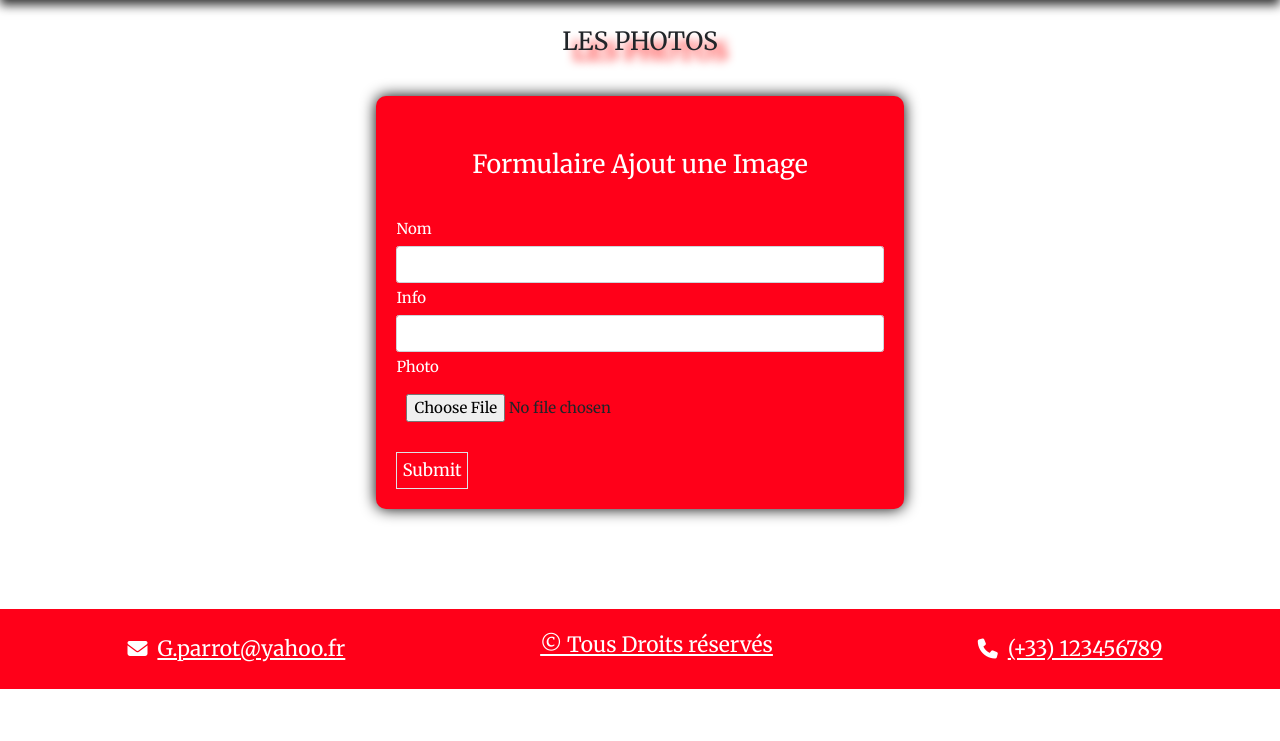
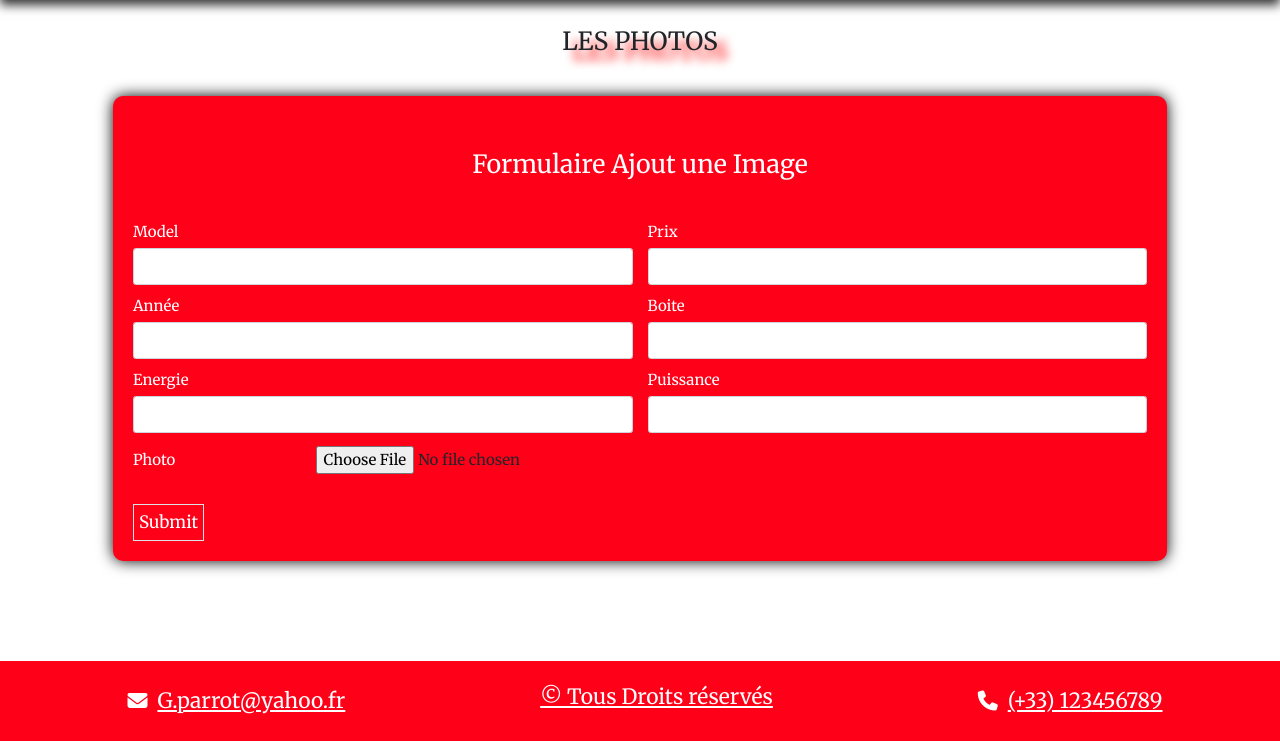
Before and after one commit to akkramm00/GARAGE-V_PARROT, a PHP site: page /pictures.php in a window 1280 px wide. Shown: the part 104-845 px from the top of the page. Before the commit the page ends 793 px from the top, so only its background shows below. Run offline with PHP 8.4, Linux system fonts and the light colour scheme; some web fonts are replaced.

Commit message:
add all modification of all codes

```diff
--- a/Templates/addImg.php
+++ b/Templates/addImg.php
@@ -16,8 +16,10 @@
         padding: 2rem;
         box-shadow: 0 0 15px black;
         border-radius: 1rem;
+    }
 
-
+    .bg:hover {
+        background: #000;
     }
 
     .border {
@@ -32,7 +34,7 @@
             <h1>LES PHOTOS</h1>
         </div>
     </div>
-    <div class="container bg col-md-5 col-md-offset-3 ">
+    <div class="container bg col col-10 col-md-offset-3 ">
         <div class="panel panel-info ">
             <div class="panel-heading text-center  text-white fs-1 py-5">
                 Formulaire Ajout une Image
@@ -40,20 +42,38 @@
             <div class="panel-body ">
                 <form method="post" action="" enctype="multipart/form-data">
                     <div class="form-group row">
-                        <label class="col-sm-2 col-form-label text-white ">Nom</label><br>
-                        <div class="col-sm-12">
-                            <input type="text" name="textnom" class="form-control p-3">
+                        <div class="col-sm-12 col-md-6 my-1">
+                            <label class="col-sm-2 col-form-label text-white ">Model</label>
+                            <input type="text" name="textmodel" class="form-control p-3">
+                        </div>
+                        <div class="col-sm-12 col-md-6 my-1">
+                            <label class="col-sm-2 col-form-label text-white ">Prix</label>
+                            <input type="text" name="textprix" class="form-control p-3">
                         </div>
                     </div>
                     <div class="form-group row">
-                        <label class="col-sm-2 col-form-label text-white ">Info</label><br>
-                        <div class="col-sm-12">
-                            <input type="text" name="textinfo" class="form-control p-3">
+                        <div class="col-sm-12 col-md-6 my-1">
+                            <label class="col-sm-2 col-form-label text-white ">Année</label>
+                            <input type="number" name="textannee" class="form-control p-3">
+                        </div>
+                        <div class="col-sm-12 col-md-6 my-1">
+                            <label class="col-sm-2 col-form-label text-white ">Boite</label>
+                            <input type="text" name="textboite" class="form-control p-3">
                         </div>
                     </div>
                     <div class="form-group row">
-                        <label class="col-sm-2 col-form-label text-white ">Photo</label><br>
+                        <div class="col-sm-12 col-md-6 my-1">
+                            <label class="col-sm-2 col-form-label text-white ">Energie</label>
+                            <input type="text" name="textenergie" class="form-control p-3">
+                        </div>
+                        <div class="col-sm-12 col-md-6 my-1">
+                            <label class="col-sm-2 col-form-label text-white ">Puissance</label>
+                            <input type="text" name="textpuissance" class="form-control p-3">
+                        </div>
+                    </div>
+                    <div class="form-group row">
                         <div class="col-sm-12">
+                            <label class="col-sm-2 col-form-label text-white ">Photo</label>
                             <input type="file" name="img" class="form-control-file p-3">
                         </div>
                     </div>
--- a/Templates/style.css
+++ b/Templates/style.css
@@ -505,26 +505,6 @@ footer a:hover{
     header{
         padding:2rem;
     }
-     header .navbar{
-        position:absolute;
-        top:99%;
-        left: 0;
-        right: 0;
-        border:var(--border);
-        background:#fff;
-        clip-path:polygon(0 0,100% 0, 100% 0, 0 0)
-    }
-    header .navbar.active{
-        clip-path: polygon(0 0, 100% 0, 100% 100%, 0% 100%);
-    }
-    header .navbar a{
-        display: block;
-        margin: 2rem;
-        font-size: 2rem;
-        background: #ccc;
-        padding: 1.3rem;
-    }
-
     section{
         padding: 2rem;
     }
--- a/config/upload_image.php
+++ b/config/upload_image.php
@@ -1,37 +1,59 @@
 <?php
-require_once "db.php";
+require_once __DIR__ . "/db.php";
 
 $photo = "";
 $valid = "";
-//Bouton Ajouter :
+
+
+
+// Vérifier si le formulaire a été soumis
 if (isset($_POST['btnAjout'])) {
-    //echo "Ok";
+    // Récupérer les données du formulaire
+    $model = $_POST['textmodel'];
+    $prix = $_POST['textprix'];
+    $annee = $_POST['textannee'];
+    $boite = $_POST['textboite'];
+    $energie = $_POST['textenergie'];
+    $puissance = $_POST['textpuissance'];
 
-    // variable
-    $nom = $_POST['txtnom'];
-    $info = $_POST['txtinfo'];
+    // Vérifier si un fichier a été sélectionné
+    if (isset($_FILES['img'])) {
+        $file = $_FILES['img'];
 
-    // Ajout image :
-    $photo = $_FILES['img']['name'];
-    $upload = "IMG-FILE/" . $photo;
+        // Vérifier s'il n'y a pas d'erreur lors de l'upload du fichier
+        if ($file['error'] === UPLOAD_ERR_OK) {
+            $filename = $file['name'];
+            $tempPath = $file['tmp_name'];
 
-    move_uploaded_file($_FILES['img']['tmp_name'], $upload);
+            // Déplacer le fichier vers le dossier de destination
+            $destination = "./IMG-FILE/" . $filename;
+            move_uploaded_file($tempPath, $destination);
 
-    //requete ajout query exercute
-    $sql = "INSERT INTO tb_image(nom,info,photo) VALUES('$nom', '$info' , '$photo')";
-    if (mysqli_query($conn, $sql)) {
-        // echo "image Ajoutée avec succé.";
-        $valid = "<div class='alert alert-success'>
-                    <a href='#' class='close'
-                    data-dismiss='alert'
-                    aria-label='close'>&times;</a><b>Image Ajout avec success.</b>
-                </div>";
+            // Insérer les données dans la base de données
+            $sql = "INSERT INTO tb_voitures (Model, Prix, Année, Boite, Energie, Puissance, Image)
+                    VALUES ('$model', '$prix', '$annee', '$boite', '$energie', '$puissance', '$filename')";
+
+            if (mysqli_query($conn, $sql)) {
+                $valid = "<div class='alert alert-success'>
+                            <a href='#' class='close' data-dismiss='alert' aria-label='close'>&times;</a>
+                            <b>Image ajoutée avec succès.</b>
+                        </div>";
+            } else {
+                $valid = "<div class='alert alert-danger'>
+                            <a href='#' class='close' data-dismiss='alert' aria-label='close'>&times;</a>
+                            <b>Erreur lors de l'ajout de l'image dans la base de données.</b>
+                        </div>";
+            }
+        } else {
+            $valid = "<div class='alert alert-danger'>
+                        <a href='#' class='close' data-dismiss='alert' aria-label='close'>&times;</a>
+                        <b>Erreur lors de l'upload du fichier.</b>
+                    </div>";
+        }
     } else {
-        //echo "Erreur ajout image !";
-        $valid = "<div class='alert alert-dabger'>
-                    <a href='#' class='close'
-                    data-dismiss='alert'
-                    aria-label='close'>&times;</a><b>Erreur ajout image !</b>
+        $valid = "<div class='alert alert-danger'>
+                    <a href='#' class='close' data-dismiss='alert' aria-label='close'>&times;</a>
+                    <b>Aucun fichier sélectionné.</b>
                 </div>";
     }
 }
```
Also changed, not shown: Templates/form.php (+7 -3 lines).
